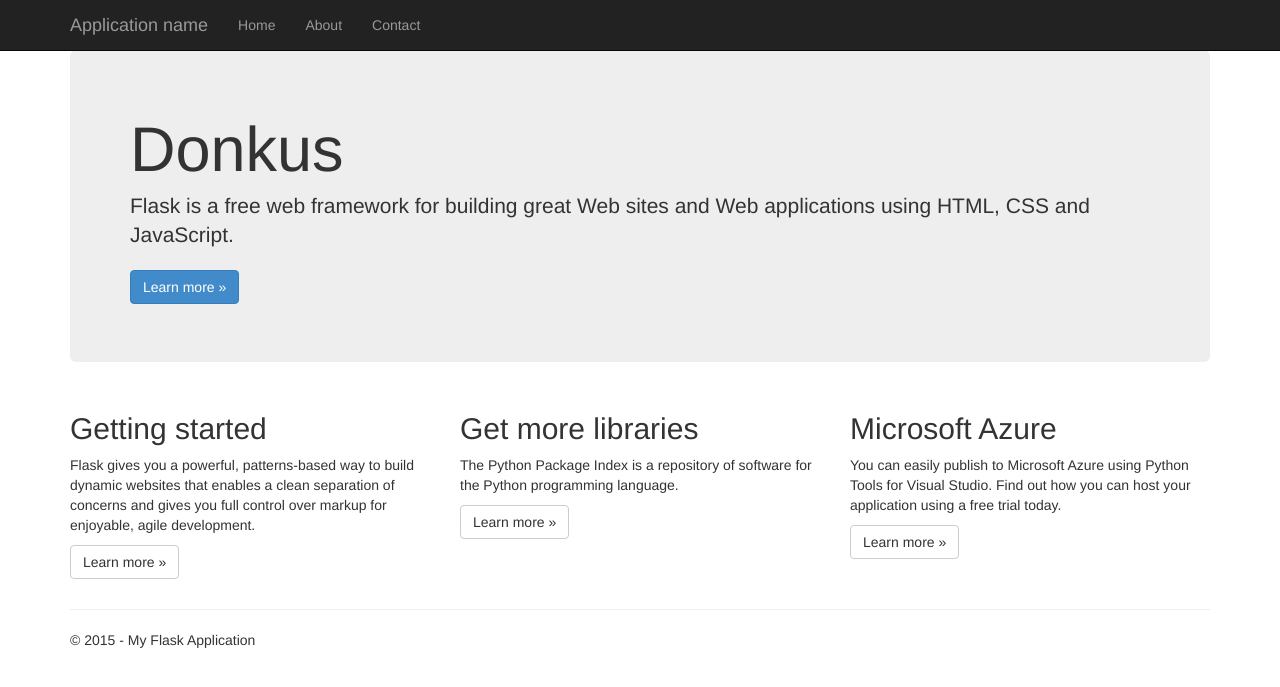
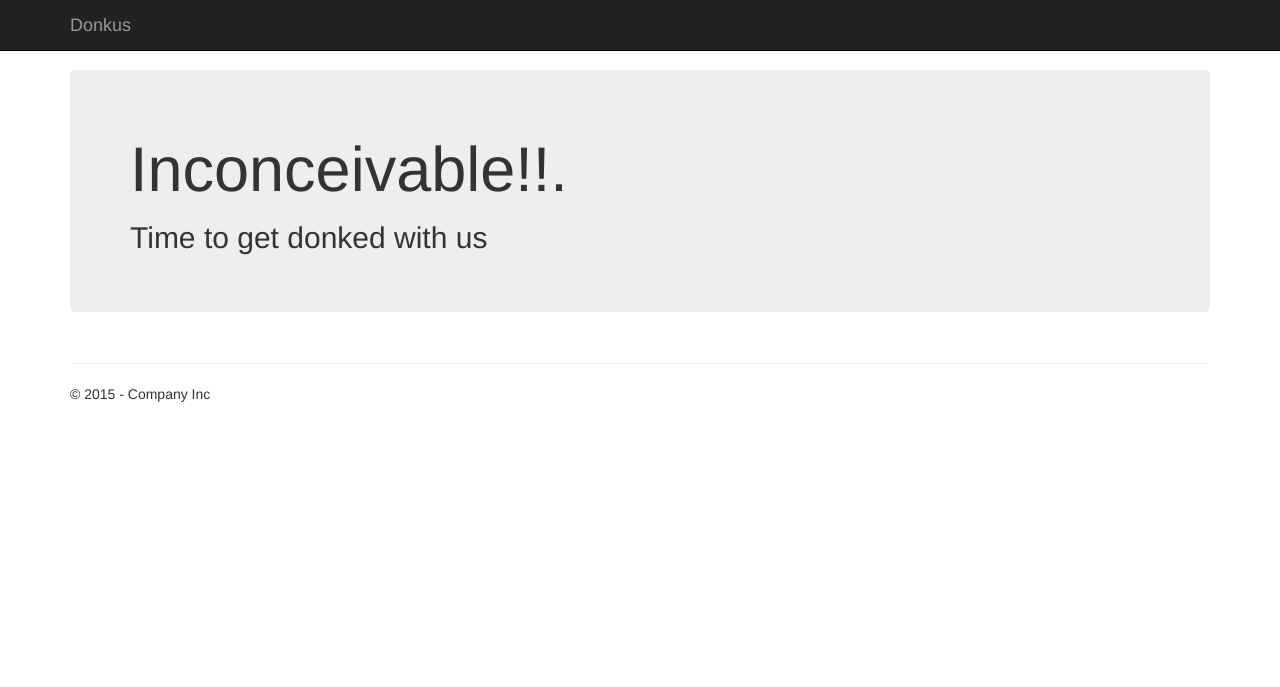
Before and after one commit to jclosure/donkus, a Flask app: page / in a window 1280 px wide. Shown: the top 687 px of the page. Run offline with Flask 2, Linux system fonts and the light colour scheme; some libraries are stand-ins or nearby versions.

Commit message:
initial ui structuring and clearing out cargo

```diff
--- a/web/templates/contact.html
+++ b/web/templates/contact.html
@@ -6,10 +6,10 @@
 <h3>{{ message }}</h3>
 
 <address>
-    One Microsoft Way<br />
-    Redmond, WA 98052-6399<br />
+    1111 Guerilla Street<br />
+    Austin, TX 78745<br />
     <abbr title="Phone">P:</abbr>
-    425.555.0100
+    512.555.5555
 </address>
 
 <address>
--- a/web/templates/index.html
+++ b/web/templates/index.html
@@ -3,30 +3,19 @@
 {% block content %}
 
 <div class="jumbotron">
-    <h1>Donkus</h1>
-    <p class="lead">Flask is a free web framework for building great Web sites and Web applications using HTML, CSS and JavaScript.</p>
-    <p><a href="http://flask.pocoo.org/" class="btn btn-primary btn-large">Learn more &raquo;</a></p>
+    <h1>{{ title }}.</h1>
+    <h2>{{ message }}</h2>
 </div>
 
 <div class="row">
     <div class="col-md-4">
-        <h2>Getting started</h2>
-        <p>
-            Flask gives you a powerful, patterns-based way to build dynamic websites that
-            enables a clean separation of concerns and gives you full control over markup
-            for enjoyable, agile development.
-        </p>
-        <p><a class="btn btn-default" href="http://flask.pocoo.org/docs/">Learn more &raquo;</a></p>
+
     </div>
     <div class="col-md-4">
-        <h2>Get more libraries</h2>
-        <p>The Python Package Index is a repository of software for the Python programming language.</p>
-        <p><a class="btn btn-default" href="https://pypi.python.org/pypi">Learn more &raquo;</a></p>
+
     </div>
     <div class="col-md-4">
-        <h2>Microsoft Azure</h2>
-        <p>You can easily publish to Microsoft Azure using Python Tools for Visual Studio. Find out how you can host your application using a free trial today.</p>
-        <p><a class="btn btn-default" href="http://azure.microsoft.com">Learn more &raquo;</a></p>
+
     </div>
 </div>
 
--- a/web/templates/layout.html
+++ b/web/templates/layout.html
@@ -18,23 +18,24 @@
                     <span class="icon-bar"></span>
                     <span class="icon-bar"></span>
                 </button>
-                <a href="/" class="navbar-brand">Application name</a>
+                <a href="/" class="navbar-brand">Donkus</a>
             </div>
             <div class="navbar-collapse collapse">
                 <ul class="nav navbar-nav">
-                    <li><a href="{{ url_for('home') }}">Home</a></li>
-                    <li><a href="{{ url_for('about') }}">About</a></li>
-                    <li><a href="{{ url_for('contact') }}">Contact</a></li>
+
+                    <!--<li><a href="{{ url_for('home') }}">Home</a></li>-->
+
                 </ul>
             </div>
         </div>
     </div>
 
     <div class="container body-content">
+        <br />
         {% block content %}{% endblock %}
         <hr />
         <footer>
-            <p>&copy; {{ year }} - My Flask Application</p>
+            <p>&copy; {{ year }} - Company Inc</p>
         </footer>
     </div>
 
--- a/web/views.py
+++ b/web/views.py
@@ -12,26 +12,7 @@ def home():
     """Renders the home page."""
     return render_template(
         'index.html',
-        title='zzzz',
-        year=datetime.now().year,
+        title='Inconceivable!!',
+        message="Time to get donked with us",
+        year=datetime.now().year
     )
-
-@app.route('/contact')
-def contact():
-    """Renders the contact page."""
-    return render_template(
-        'contact.html',
-        title='Contact',
-        year=datetime.now().year,
-        message='Your contact page.'
-    )
-
-@app.route('/about')
-def about():
-    """Renders the about page."""
-    return render_template(
-        'about.html',
-        title='About',
-        year=datetime.now().year,
-        message='Your application description page.'
-    )
```
Also changed, not shown: 1 other file.
